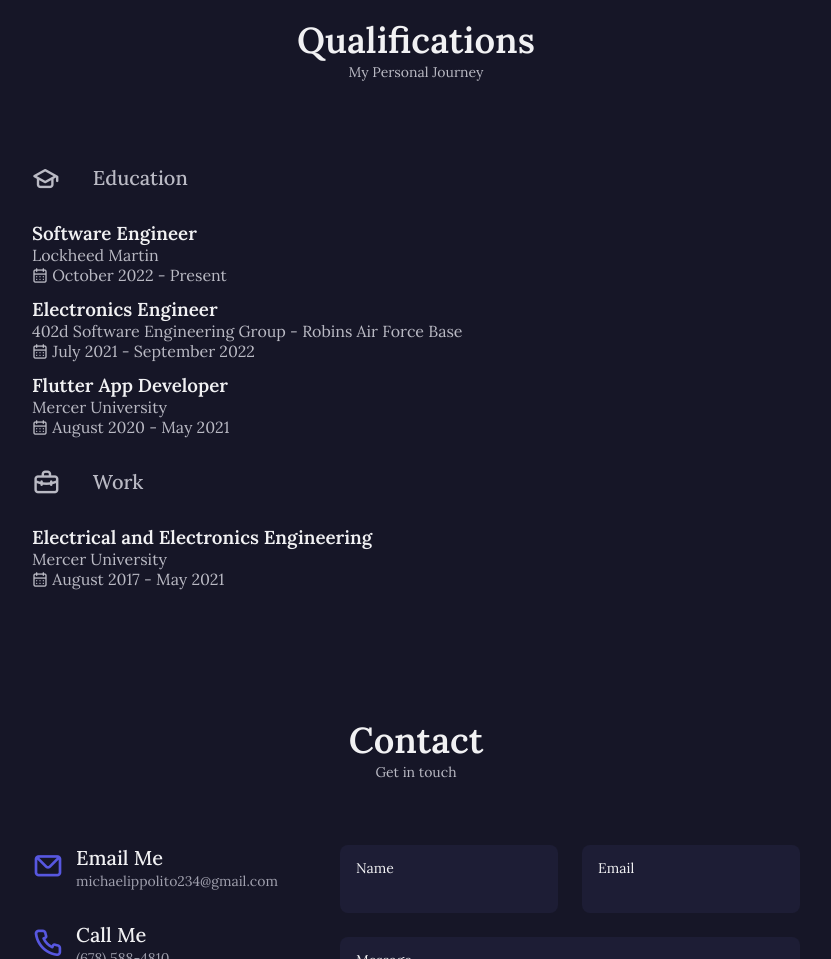
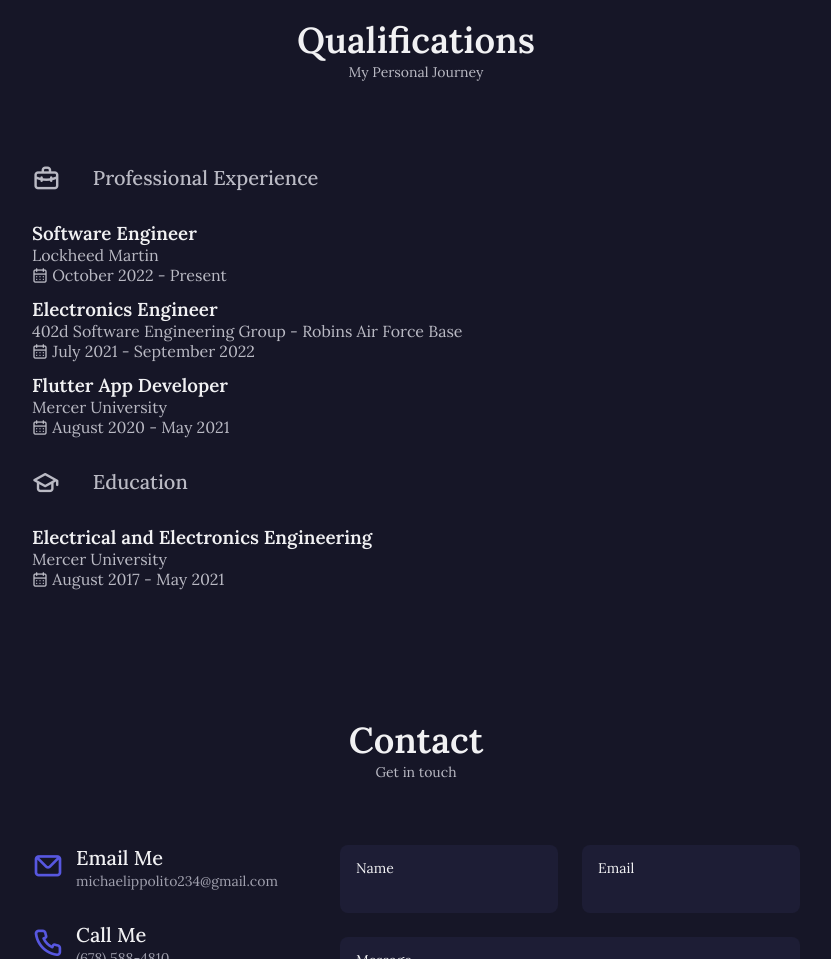
Before and after one commit to michaelippolito826/michaelportfoliodeploy, a plain HTML site: page index.html in a window 1280 px wide. Shown: the part 2064-3023 px from the top of the page, without its empty margins (224-1055 px from the left). Drawn offline with nearby package versions, Linux system fonts and the light colour scheme.

Commit message:
Swapped qualifications icons and wording

```diff
--- a/index.html
+++ b/index.html
@@ -345,13 +345,13 @@
                 <div class="qualification__container container">
                     <div class="qualification__data">
                             <div class="qualification__button button--flex">
-                                <i class="uil uil-graduation-cap qualification__icon educationicon"></i>
-                                Education
+                                <i class="uil uil-briefcase-alt qualification__icon workicon"></i>
+                                Professional Experience
                             </div>
 
                             <div class="qualification__button button--flex">
-                                <i class="uil uil-briefcase-alt qualification__icon workicon"></i>
-                                Work
+                                <i class="uil uil-graduation-cap qualification__icon educationicon"></i>
+                                Education
                             </div>
 
                             <!--==================== QUALIFICATION 1====================-->
```
